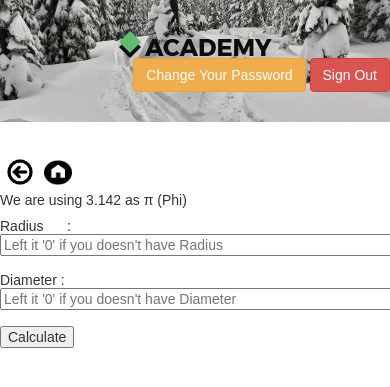
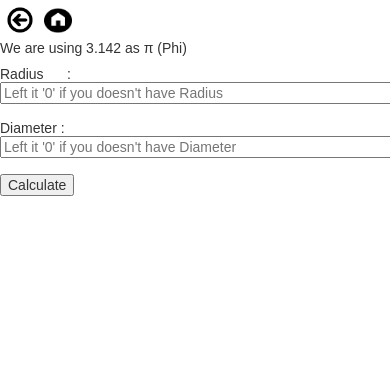
Before and after one commit to ryzhe/WebProject, a PHP site: page /lingkaran.php in a window 390 px wide; the page is wider, and only the part inside the window is pictured. Shown: the top 387 px of that part. Run offline with PHP 8.4, Linux system fonts and the light colour scheme.

Commit message:
Update lingkaran.php

```diff
--- a/WebProject-Supi/lingkaran.php
+++ b/WebProject-Supi/lingkaran.php
@@ -1,68 +1,15 @@
 <!DOCTYPE html>
 <html>
-
 <head>
 	<meta charset="UTF-8">
-	<title>Circle</title>
+    <title>Lingkaran</title>
     <link rel="stylesheet" href="bootstrap.css">
     <style type="text/css">
-		body {
-			font: 14px sans-serif;
-		}
-
-		.wrapper {
-			width: 350px;
-			padding: 20px;
-		}
-
-		.bg1 {
-			/* The image used */
-			background-image: url("image/BGSNOW.jpg");
-
-			/* Full height */
-			height: 100%;
-
-			/* Center and scale the image nicely */
-			background-position: center;
-			background-repeat: no-repeat;
-			background-size: cover;
-		}
-
-		.bg2 {
-			/* The image used */
-			background-image: url("image/math-background-design-clipart-1.jpg");
-
-			/* Full height */
-			height: 100%;
-
-			/* Center and scale the image nicely */
-			background-position: center;
-			background-repeat: no-repeat;
-			background-size: cover;
-		}
+        body{ font: 14px sans-serif; }
+        .wrapper{ width: 350px; padding: 20px; }
     </style>
 </head>
-
 <body>
-	<div class="top-header">
-		<div class="row bg1 jumbotron">
-			<div class="col-sm-4"></div>
-			<div class="col-sm-4">
-				<div align='center' class="academy-logo">
-					<a href="index.php"><img src="image/logo.png" alt=""></a>
-				</div>
-			</div>
-			<div class="col-sm-4">
-				<div class="header-content d-flex align-items-center justify-content-between">
-
-					<div align='right' class="login-content">
-						<a href="reset-password.php" class="btn btn-warning">Change Your Password</a>
-						<a href="logout.php" class="btn btn-danger">Sign Out</a>
-					</div>
-				</div>
-			</div>
-		</div>
-	</div>
 	<form action="lingkaran.php" method="post">
 	<a href="main-menu.php"><img src="back.png" width="40px" height="40px"></a>
 	<a href="index.php"><img src="home.png" width="28px" height="31px"></a>
@@ -72,26 +19,22 @@
 	<input type="submit" name="submit" value="Calculate">
 </form>
 </body>
-
 </html>
 
 
 <?php
-
 	$phi = 3.142;
-
-if (isset($_POST['submit'])) {
+	if(isset($_POST['submit'])){
 		$rad = $_POST['rad'];
 		$dia = $_POST['dia'];
-
 		if ($rad != 0 && $dia == 0) {
 			$result = $phi * ($rad * $rad);
 			echo "Your result is : $result";
-	} elseif ($dia != 0 && $rad == 0) {
+		}
+		elseif ($dia != 0 && $rad == 0) {
 			$diaDevide = $dia / 2;
 			$result = $phi * ($diaDevide * $diaDevide);
 			echo "Your result is : $result";
 		}
 	}
-
 ?>
```
Lines whose indentation alone changed are shown as unchanged.
